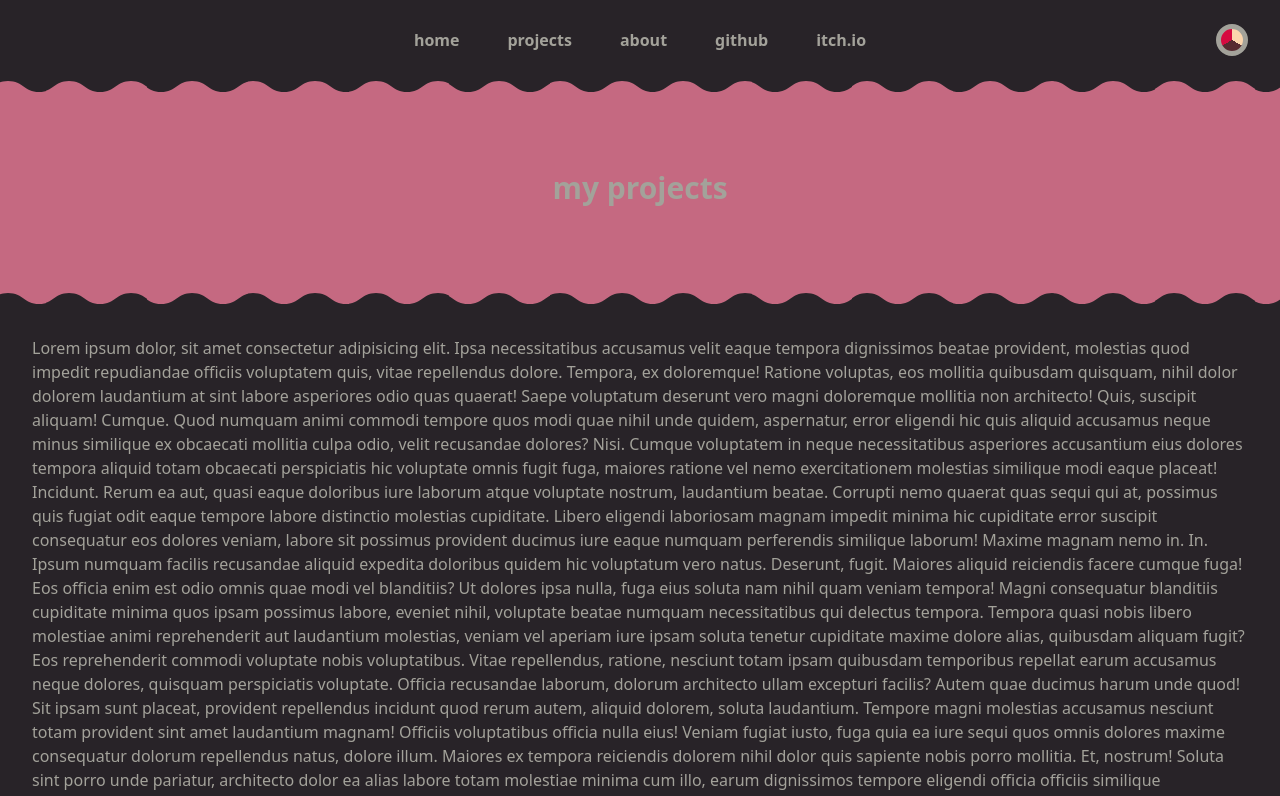
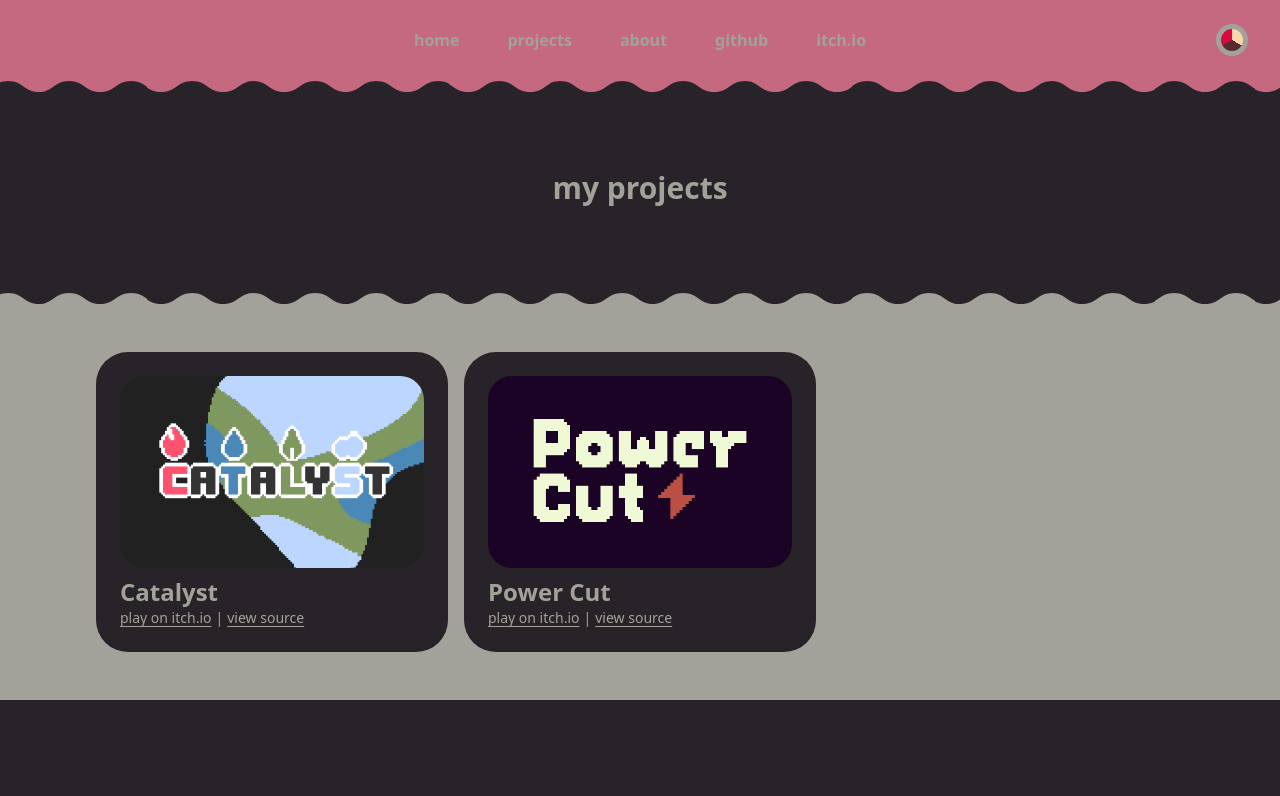
Before and after one commit to deltea/portfolio, an Astro site: page /projects in a window 1280 px wide. Shown: the top 796 px of the page. Built offline with nearby package versions, Linux system fonts and the light colour scheme; Astro itself is replaced by a stand-in of ours; some icons are missing.

Commit message:
📂 add some projects and project page

```diff
--- a/src/content/config.ts
+++ b/src/content/config.ts
@@ -6,6 +6,8 @@ const projects = defineCollection({
 		title: z.string(),
 		date: z.coerce.date(),
 		hero: z.string().optional(),
+    github: z.string().optional(),
+    itch: z.string().optional(),
 	}),
 });
 
--- /dev/null
+++ b/src/content/projects/catalyst.md
@@ -0,0 +1,17 @@
+---
+title: "Catalyst"
+date: "Feb 05 2024"
+hero: "/heros/catalyst.gif"
+github: "https://github.com/deltea/brj-exchange"
+itch: "https://deltea.itch.io/catalyst"
+---
+
+Lorem ipsum dolor sit amet, consectetur adipiscing elit, sed do eiusmod tempor incididunt ut labore et dolore magna aliqua. Vitae ultricies leo integer malesuada nunc vel risus commodo viverra. Adipiscing enim eu turpis egestas pretium. Euismod elementum nisi quis eleifend quam adipiscing. In hac habitasse platea dictumst vestibulum. Sagittis purus sit amet volutpat. Netus et malesuada fames ac turpis egestas. Eget magna fermentum iaculis eu non diam phasellus vestibulum lorem. Varius sit amet mattis vulputate enim. Habitasse platea dictumst quisque sagittis. Integer quis auctor elit sed vulputate mi. Dictumst quisque sagittis purus sit amet.
+
+Morbi tristique senectus et netus. Id semper risus in hendrerit gravida rutrum quisque non tellus. Habitasse platea dictumst quisque sagittis purus sit amet. Tellus molestie nunc non blandit massa. Cursus vitae congue mauris rhoncus. Accumsan tortor posuere ac ut. Fringilla urna porttitor rhoncus dolor. Elit ullamcorper dignissim cras tincidunt lobortis. In cursus turpis massa tincidunt dui ut ornare lectus. Integer feugiat scelerisque varius morbi enim nunc. Bibendum neque egestas congue quisque egestas diam. Cras ornare arcu dui vivamus arcu felis bibendum. Dignissim suspendisse in est ante in nibh mauris. Sed tempus urna et pharetra pharetra massa massa ultricies mi.
+
+Mollis nunc sed id semper risus in. Convallis a cras semper auctor neque. Diam sit amet nisl suscipit. Lacus viverra vitae congue eu consequat ac felis donec. Egestas integer eget aliquet nibh praesent tristique magna sit amet. Eget magna fermentum iaculis eu non diam. In vitae turpis massa sed elementum. Tristique et egestas quis ipsum suspendisse ultrices. Eget lorem dolor sed viverra ipsum. Vel turpis nunc eget lorem dolor sed viverra. Posuere ac ut consequat semper viverra nam. Laoreet suspendisse interdum consectetur libero id faucibus. Diam phasellus vestibulum lorem sed risus ultricies tristique. Rhoncus dolor purus non enim praesent elementum facilisis. Ultrices tincidunt arcu non sodales neque. Tempus egestas sed sed risus pretium quam vulputate. Viverra suspendisse potenti nullam ac tortor vitae purus faucibus ornare. Fringilla urna porttitor rhoncus dolor purus non. Amet dictum sit amet justo donec enim.
+
+Mattis ullamcorper velit sed ullamcorper morbi tincidunt. Tortor posuere ac ut consequat semper viverra. Tellus mauris a diam maecenas sed enim ut sem viverra. Venenatis urna cursus eget nunc scelerisque viverra mauris in. Arcu ac tortor dignissim convallis aenean et tortor at. Curabitur gravida arcu ac tortor dignissim convallis aenean et tortor. Egestas tellus rutrum tellus pellentesque eu. Fusce ut placerat orci nulla pellentesque dignissim enim sit amet. Ut enim blandit volutpat maecenas volutpat blandit aliquam etiam. Id donec ultrices tincidunt arcu. Id cursus metus aliquam eleifend mi.
+
+Tempus quam pellentesque nec nam aliquam sem. Risus at ultrices mi tempus imperdiet. Id porta nibh venenatis cras sed felis eget velit. Ipsum a arcu cursus vitae. Facilisis magna etiam tempor orci eu lobortis elementum. Tincidunt dui ut ornare lectus sit. Quisque non tellus orci ac. Blandit libero volutpat sed cras. Nec tincidunt praesent semper feugiat nibh sed pulvinar proin gravida. Egestas integer eget aliquet nibh praesent tristique magna.
--- a/src/content/projects/project.md
+++ b/src/content/projects/power-cut.md
@@ -1,7 +1,9 @@
 ---
-title: "First project"
-date: "Jul 08 2022"
-hero: "/project-placeholder.jpg"
+title: "Power Cut"
+date: "April 23 2024"
+hero: "/heros/power-cut.gif"
+github: "https://github.com/deltea/power-cut"
+itch: "https://deltea.itch.io/power-cut"
 ---
 
 Lorem ipsum dolor sit amet, consectetur adipiscing elit, sed do eiusmod tempor incididunt ut labore et dolore magna aliqua. Vitae ultricies leo integer malesuada nunc vel risus commodo viverra. Adipiscing enim eu turpis egestas pretium. Euismod elementum nisi quis eleifend quam adipiscing. In hac habitasse platea dictumst vestibulum. Sagittis purus sit amet volutpat. Netus et malesuada fames ac turpis egestas. Eget magna fermentum iaculis eu non diam phasellus vestibulum lorem. Varius sit amet mattis vulputate enim. Habitasse platea dictumst quisque sagittis. Integer quis auctor elit sed vulputate mi. Dictumst quisque sagittis purus sit amet.
--- a/src/layouts/Layout.astro
+++ b/src/layouts/Layout.astro
@@ -27,7 +27,7 @@ const {
     <title>{title}</title>
   </head>
 
-  <body class="min-h-screen text-white bg-black duration-150 selection:bg-black">
+  <body class="min-h-screen text-white bg-black duration-150 selection:bg-black underline-offset-[3px]">
     <Cover client:load />
 
     <Navbar client:only="svelte" />
--- a/src/lib/themes.ts
+++ b/src/lib/themes.ts
@@ -5,7 +5,7 @@ export const themes: Theme[] = [
     name: "bumblebee",
     primary: "237 160 49",
     dark: "39 41 70",
-    light: "255 255 255",
+    light: "231 255 238",
   },
   {
     name: "rust",
@@ -15,8 +15,8 @@ export const themes: Theme[] = [
   },
   {
     name: "bittersweet",
-    primary: "40 35 40",
-    dark: "197 105 129",
+    primary: "197 105 129",
+    dark: "40 35 40",
     light: "163 162 154",
   }
 ];
--- a/src/pages/projects/index.astro
+++ b/src/pages/projects/index.astro
@@ -14,33 +14,31 @@ const posts = (await getCollection("projects")).sort(
     my projects
   </div>
 
-  <Waves client:only="svelte" class="bg-dark" color="--color-primary" />
+  <Waves client:only="svelte" class="bg-dark" color="--color-light" />
 
-  <div class="bg-primary p-8">
-    Lorem ipsum dolor, sit amet consectetur adipisicing elit. Ipsa necessitatibus accusamus velit eaque tempora dignissimos beatae provident, molestias quod impedit repudiandae officiis voluptatem quis, vitae repellendus dolore. Tempora, ex doloremque!
-    Ratione voluptas, eos mollitia quibusdam quisquam, nihil dolor dolorem laudantium at sint labore asperiores odio quas quaerat! Saepe voluptatum deserunt vero magni doloremque mollitia non architecto! Quis, suscipit aliquam! Cumque.
-    Quod numquam animi commodi tempore quos modi quae nihil unde quidem, aspernatur, error eligendi hic quis aliquid accusamus neque minus similique ex obcaecati mollitia culpa odio, velit recusandae dolores? Nisi.
-    Cumque voluptatem in neque necessitatibus asperiores accusantium eius dolores tempora aliquid totam obcaecati perspiciatis hic voluptate omnis fugit fuga, maiores ratione vel nemo exercitationem molestias similique modi eaque placeat! Incidunt.
-    Rerum ea aut, quasi eaque doloribus iure laborum atque voluptate nostrum, laudantium beatae. Corrupti nemo quaerat quas sequi qui at, possimus quis fugiat odit eaque tempore labore distinctio molestias cupiditate.
-    Libero eligendi laboriosam magnam impedit minima hic cupiditate error suscipit consequatur eos dolores veniam, labore sit possimus provident ducimus iure eaque numquam perferendis similique laborum! Maxime magnam nemo in. In.
-    Ipsum numquam facilis recusandae aliquid expedita doloribus quidem hic voluptatum vero natus. Deserunt, fugit. Maiores aliquid reiciendis facere cumque fuga! Eos officia enim est odio omnis quae modi vel blanditiis?
-    Ut dolores ipsa nulla, fuga eius soluta nam nihil quam veniam tempora! Magni consequatur blanditiis cupiditate minima quos ipsam possimus labore, eveniet nihil, voluptate beatae numquam necessitatibus qui delectus tempora.
-    Tempora quasi nobis libero molestiae animi reprehenderit aut laudantium molestias, veniam vel aperiam iure ipsam soluta tenetur cupiditate maxime dolore alias, quibusdam aliquam fugit? Eos reprehenderit commodi voluptate nobis voluptatibus.
-    Vitae repellendus, ratione, nesciunt totam ipsam quibusdam temporibus repellat earum accusamus neque dolores, quisquam perspiciatis voluptate. Officia recusandae laborum, dolorum architecto ullam excepturi facilis? Autem quae ducimus harum unde quod!
-    Sit ipsam sunt placeat, provident repellendus incidunt quod rerum autem, aliquid dolorem, soluta laudantium. Tempore magni molestias accusamus nesciunt totam provident sint amet laudantium magnam! Officiis voluptatibus officia nulla eius!
-    Veniam fugiat iusto, fuga quia ea iure sequi quos omnis dolores maxime consequatur dolorum repellendus natus, dolore illum. Maiores ex tempora reiciendis dolorem nihil dolor quis sapiente nobis porro mollitia.
-    Et, nostrum! Soluta sint porro unde pariatur, architecto dolor ea alias labore totam molestiae minima cum illo, earum dignissimos tempore eligendi officia officiis similique assumenda suscipit atque? Magnam, tempore cumque?
-    Repellat ex, provident dicta, itaque nostrum doloribus id asperiores deleniti quisquam inventore esse? Voluptatem eos enim amet. Blanditiis voluptatum non beatae, recusandae, minima dolorum officiis nostrum hic ratione quis nemo.
-    Atque voluptatem suscipit ex ipsum placeat, nisi ab sit aliquam ut provident impedit fuga beatae sint reprehenderit temporibus facilis similique eaque quaerat at commodi quos! Illo dignissimos ipsa at architecto!
-    Reiciendis incidunt, cum laboriosam magni facere pariatur explicabo ex porro perspiciatis nobis aut ducimus nam? Odio, iste nam? Dicta quis ipsam nisi? Dolor corrupti ex magni officia, similique ea dicta.
-    Minus inventore provident quisquam ducimus doloribus repellendus iste possimus optio suscipit animi, dolorum consequuntur ratione dolor in perferendis fuga voluptas consequatur, earum id necessitatibus enim illum vel repudiandae? Dolore, voluptatem.
-    Eum porro amet ad repellat, facere dolor iste tempore, maxime omnis, dolore mollitia reprehenderit aspernatur voluptatibus possimus. Officiis, tempora maxime voluptate, maiores quis consequuntur doloribus laborum necessitatibus itaque, dolores soluta!
-    Nesciunt nostrum voluptatum atque assumenda similique consequuntur expedita deleniti aliquam itaque, quam magnam vel sed corporis cumque esse neque praesentium explicabo quod eius tenetur nisi harum? Iusto ea earum reprehenderit.
-    Vitae ab qui dolorem doloremque iure ut quod repellendus nulla voluptatum repudiandae sequi, similique vero dolores. Corporis minus animi quasi, debitis, nobis atque officiis labore voluptates qui esse dicta libero.
-    Aspernatur repellendus impedit perspiciatis qui distinctio, corporis officiis minima maxime rerum animi nam, molestiae beatae excepturi porro! Assumenda dolorem, dolor nisi, pariatur consectetur voluptates fugit veritatis unde nobis provident voluptate?
-    At nesciunt sapiente ut cupiditate accusantium eius dicta totam cumque corporis blanditiis. At aliquam velit placeat illum est! Laudantium amet quasi recusandae incidunt et corporis iste repudiandae nemo repellat dicta!
-    Ex soluta sapiente corrupti, consequuntur distinctio atque. Eveniet, nihil. Facere natus recusandae quaerat porro placeat expedita officia ducimus laboriosam, dolores alias quam vero officiis pariatur harum enim, itaque libero eligendi.
-    Rem quia at quo quisquam laborum quos quas obcaecati blanditiis incidunt excepturi sequi, aut non hic nesciunt earum. Vero, ullam? Officia, vitae tempore quibusdam eum quas dolorum aliquid eos beatae?
-    Ipsum optio in, voluptatibus voluptatum, sapiente repellat error unde provident nostrum hic explicabo voluptates omnis dolor rerum cum modi debitis odio maxime nam ea! Ea nobis dignissimos est quaerat eveniet.
+  <div class="bg-white py-12 px-24 grid grid-cols-3 gap-4">
+    {posts.map(post => (
+      <div class="p-6 rounded-[2rem] bg-black text-white font-grotesk space-y-2">
+        <a
+          href={`/projects/${post.slug}`}
+          class="bg-cover rounded-3xl bg-center h-48 w-full block"
+          style={`background-image: url('${post.data.hero}')`}
+        ></a>
+
+        <div>
+          <a
+            href={`/projects/${post.slug}`}
+            class="font-semibold text-2xl"
+          >
+            {post.data.title}
+          </a>
+          <h3 class="text-sm flex gap-1 items-center">
+            {post.data.itch && <a href={post.data.itch} class="underline">play on itch.io</a>}
+            {(post.data.itch && post.data.github) && <span>|</span>}
+            {post.data.github && <a href={post.data.github} class="underline">view source</a>}
+          </h3>
+        </div>
+      </div>
+    ))}
   </div>
 </Layout>
--- a/src/styles/global.css
+++ b/src/styles/global.css
@@ -4,7 +4,7 @@
   html[data-theme="bumblebee"] {
     --color-primary: 237 160 49;
     --color-dark: 39 41 70;
-    --color-light: 255 255 255;
+    --color-light: 231 255 238;
   }
 
   html[data-theme="rust"] {
@@ -14,8 +14,8 @@
   }
 
   html[data-theme="bittersweet"] {
-    --color-primary: 40 35 40;
-    --color-dark: 197 105 129;
+    --color-primary: 197 105 129;
+    --color-dark: 40 35 40;
     --color-light: 163 162 154;
   }
 
```
Also changed, not shown: public/heros/catalyst.gif (added), public/heros/power-cut.gif (added), src/components/Waves.svelte (line endings or trailing spaces).
